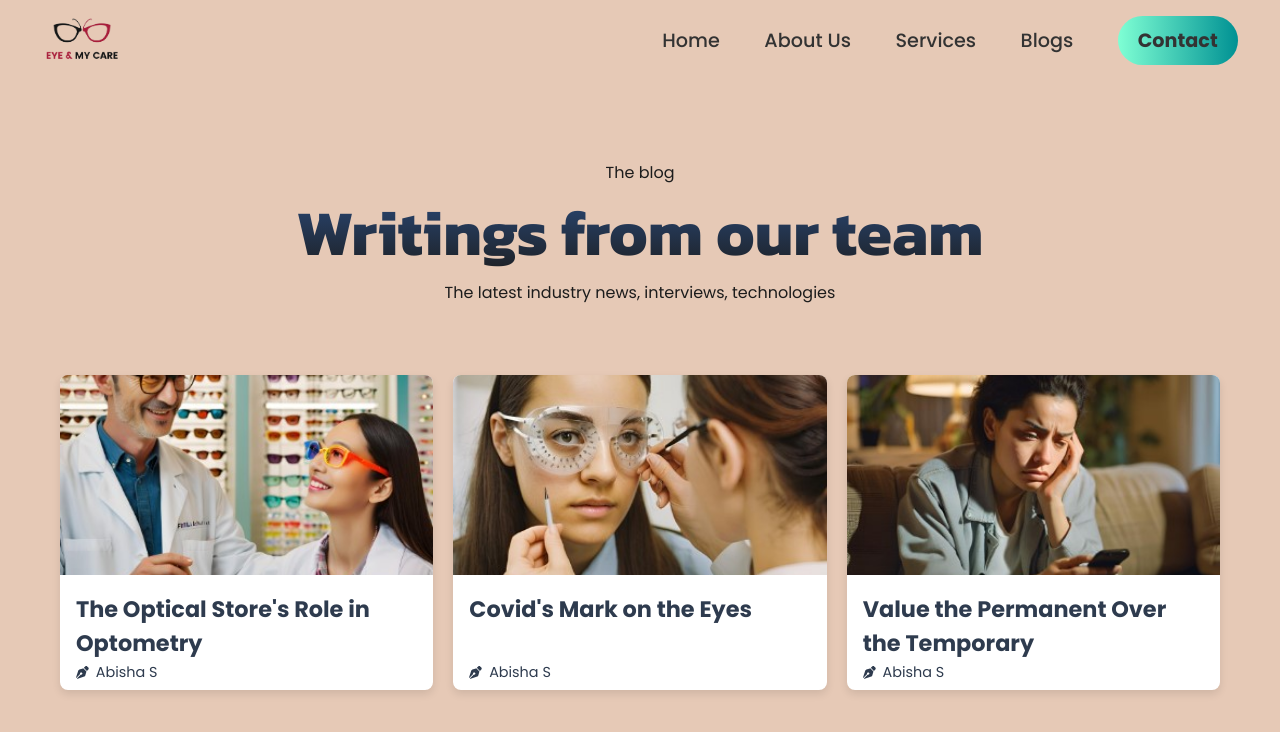
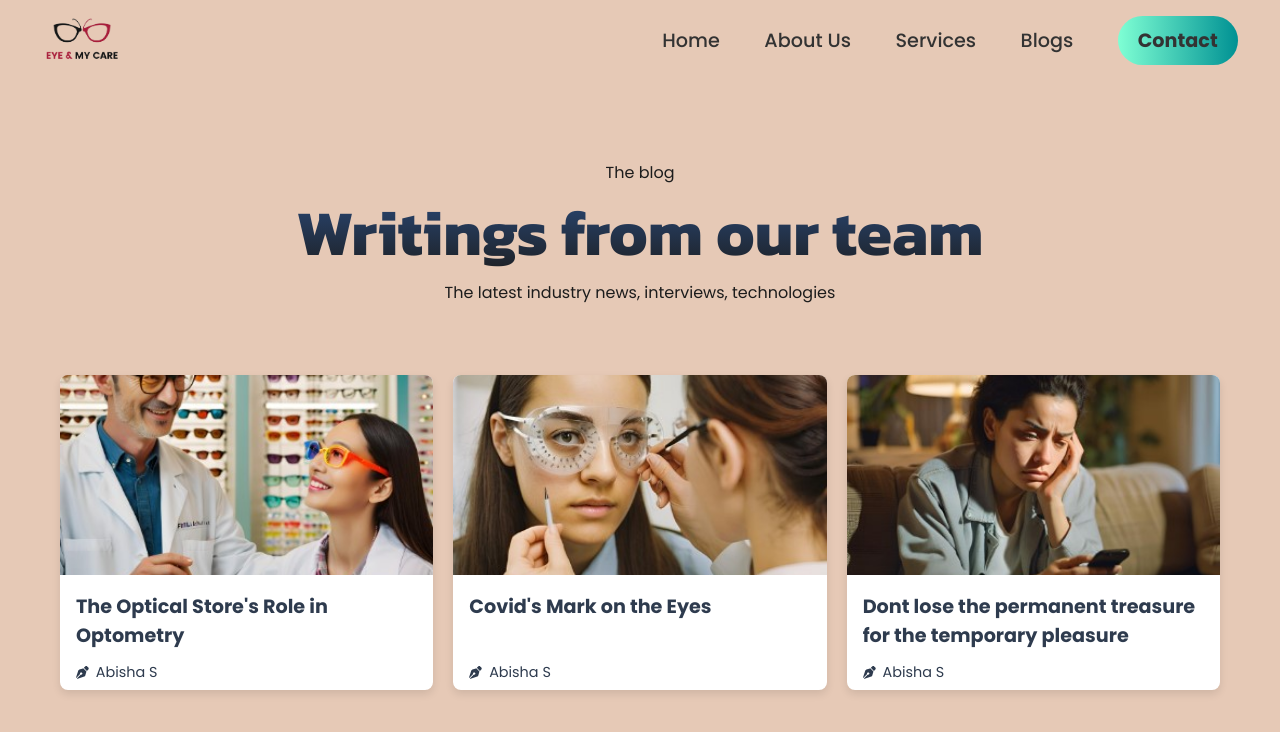
Before and after one commit to sam-sudar/OptoProject, a React (Vite) app in the folder EyeCare/: page /blogs in a window 1280 px wide. Shown: the top 732 px of the page. Built offline with nearby package versions, Linux system fonts and the light colour scheme.

Commit message:
Font Changes

```diff
--- a/EyeCare/data.js
+++ b/EyeCare/data.js
@@ -22,7 +22,7 @@ export const blogData = [
     id: 3,
     author: "Abisha S",
     link: "https://visionscienceacademy.org/dont-lose-the-permanent-treasure-for-the-temporary-pleasure/",
-    title: "Value the Permanent Over the Temporary",
+    title: "Dont lose the permanent treasure for the temporary pleasure",
     image: "/assets/Blog_EyeCare1.jpg",
     content:
       "Being an optometrist involves more than just giving a prescription and dispensing eyeglasses. This marks the beginning of a crucial process for both the dispenser and the customer. In this article, we will explore the significance of working in an optical store and how this experience contributes to an optometrist's career.",
--- a/EyeCare/src/routes/blogs.css
+++ b/EyeCare/src/routes/blogs.css
@@ -90,7 +90,7 @@
   margin: 0;
   height: 80px;
   padding: 10px 16px 3px;
-  font-size: 1.4em;
+  font-size: 1.2em;
   /* text-align: center; */
   color: #444;
   color: #2e3b4e;
@@ -141,7 +141,7 @@
   }
 
   .blog-card h3 {
-    font-size: 1.2em;
+    font-size: 1.2rem;
   }
 
   .blog-card h4 {
```
